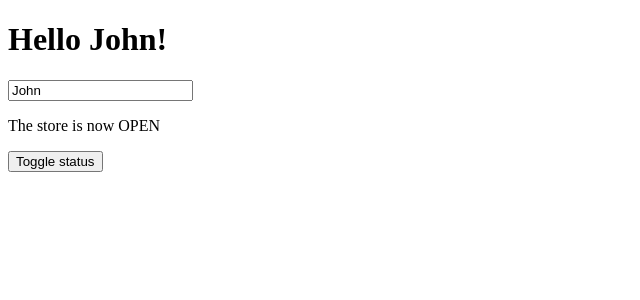
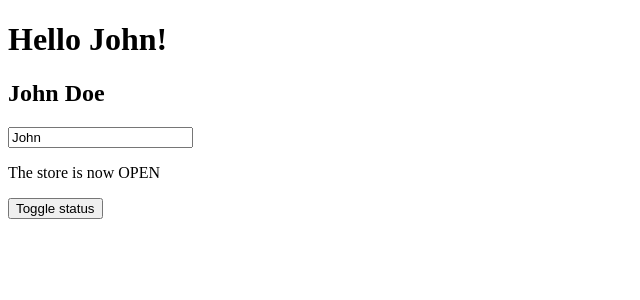
Before and after one commit to ishantbh/svelte-playground, a SvelteKit app: page / in a window 1280 px wide. Shown: the top 300 px of the page, without its empty margins (0-640 px from the left). Built offline with nearby package versions, Linux system fonts and the light colour scheme.

Commit message:
derived state - updates automatically when the original state updates

```diff
--- a/src/routes/+page.svelte
+++ b/src/routes/+page.svelte
@@ -3,6 +3,8 @@
 
 	let name = $state('John');
 	let status: 'OPEN' | 'CLOSED' = $state('OPEN');
+
+	let full_name = $derived(name + ' ' + 'Doe');
 
 	function onclick() {
 		status = status === 'OPEN' ? 'CLOSED' : 'OPEN';
@@ -11,6 +13,8 @@
 
 <Greeting {name} />
 
+<h2>{full_name}</h2>
+
 <input type="text" bind:value={name} />
 
 <p>The store is now {status}</p>
```
